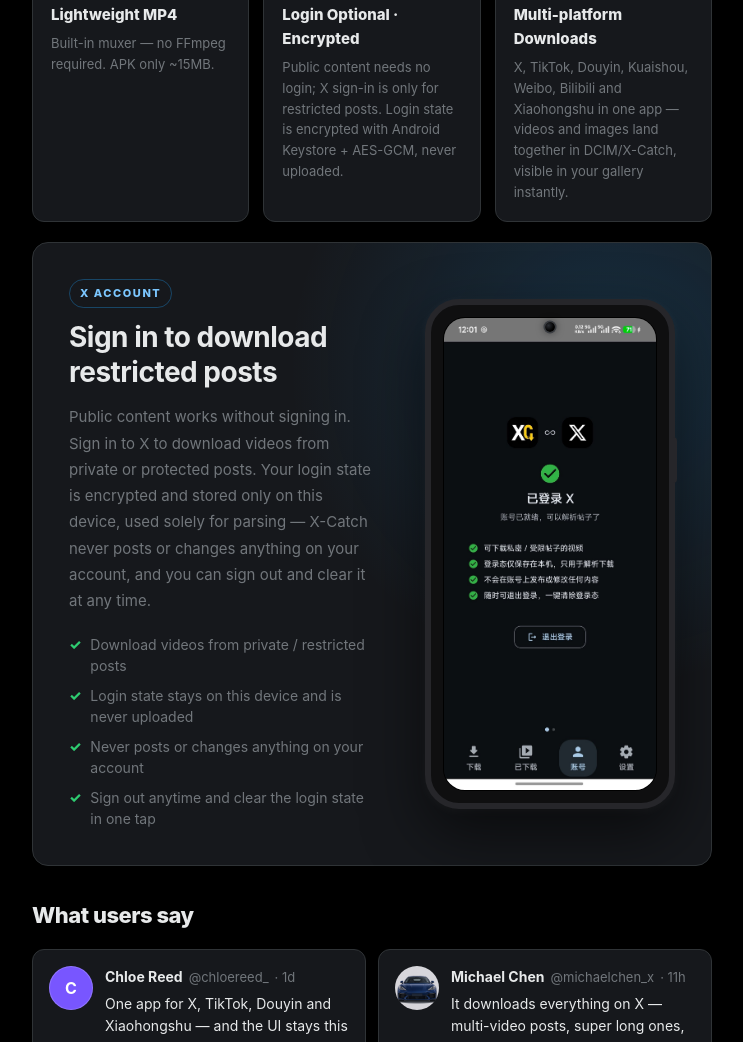
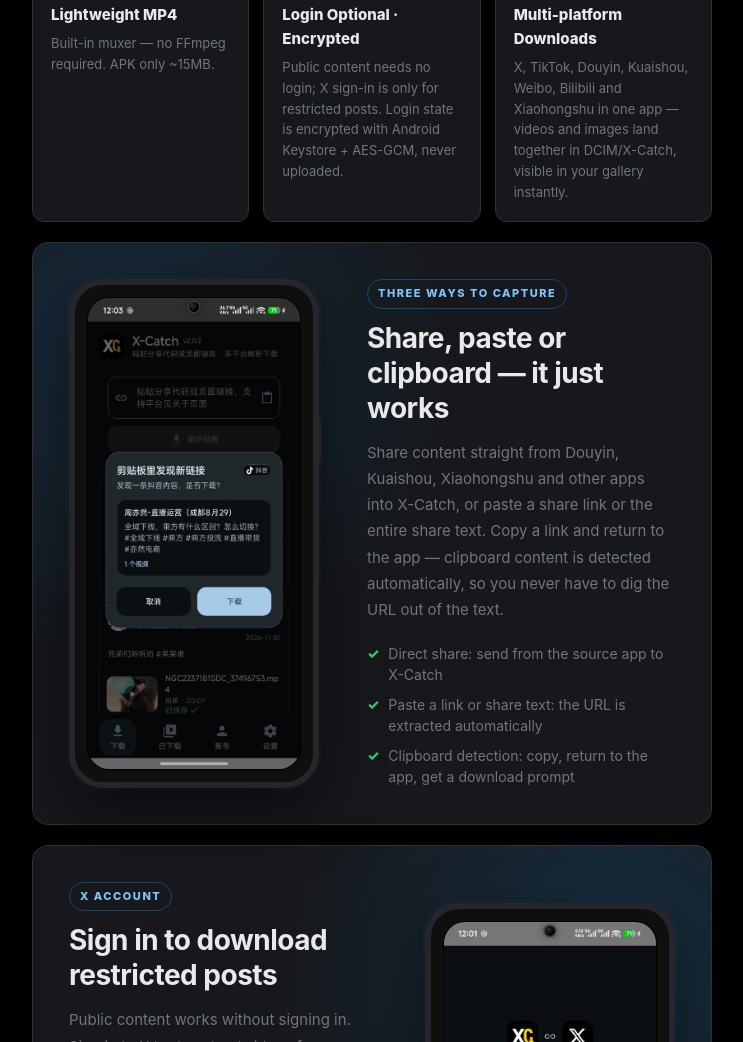
Before and after one commit to anywayhw/xcatch-website, a plain HTML site: page index.html in a window 1280 px wide. Shown: the part 1534-2576 px from the top of the page, without its empty margins (268-1011 px from the left). Drawn offline with Linux system fonts and the light colour scheme.

Commit message:
首页主图换新，剪贴板识别截图独立展示

```diff
--- a/index.html
+++ b/index.html
@@ -5,7 +5,7 @@
 <meta name="viewport" content="width=device-width, initial-scale=1.0">
 <title>X-Catch — 多平台视频与图片下载器 | Multi-platform Video &amp; Image Downloader</title>
 <meta name="description" content="X-Catch 是 Android 上的多平台视频与图片下载工具：支持 X/Twitter、TikTok、抖音、快手、微博、哔哩哔哩、小红书。粘贴分享链接即可解析并下载无水印视频与原始图片，完全免费、无广告、无需编解码器，公开内容免登录，全球 10 万+ 用户的选择。">
-<link rel="stylesheet" href="style.css?v=5">
+<link rel="stylesheet" href="style.css?v=6">
 <link rel="icon" href="assets/icons/app-icon.png">
 <script async src="https://www.googletagmanager.com/gtag/js?id=G-7H0617LCT7"></script>
 <script>
@@ -48,7 +48,7 @@
       <div class="phone-wrap">
         <div class="phone">
           <div class="phone-notch"></div>
-          <img class="phone-screen" src="assets/app-screenshot.jpg" alt="X-Catch 主界面">
+          <img class="phone-screen" src="assets/app-screenshot.jpg" alt="X-Catch 主界面 · 已保存视频">
         </div>
       </div>
     </div>
@@ -104,6 +104,26 @@
       <div class="f-icon">📁</div>
       <h3 data-i18n="f6t">支持多平台解析下载</h3>
       <p data-i18n="f6d">X、TikTok、抖音、快手、微博、哔哩哔哩、小红书一站支持；视频与图片统一保存到 DCIM/X-Catch，相册立刻可见。</p>
+    </div>
+  </section>
+
+  <!-- ============ 分享 / 粘贴 / 剪贴板识别 ============ -->
+  <section class="card capture-card">
+    <div class="phone-wrap">
+      <div class="phone">
+        <div class="phone-notch"></div>
+        <img class="phone-screen" src="assets/app-screenshot-clipboard.jpg" alt="X-Catch 从剪贴板识别到抖音分享内容">
+      </div>
+    </div>
+    <div class="capture-copy">
+      <span class="capture-eyebrow" data-i18n="capEyebrow">三种识别方式</span>
+      <h2 data-i18n="capTitle">分享、粘贴、剪贴板，都能识别</h2>
+      <p data-i18n="capDesc">从抖音、快手、小红书等 App 直接把内容分享到 X-Catch；也可以粘贴分享链接或整段分享代码。复制链接后回到 App，剪贴板里的内容还会自动识别，不用手动从文案里找链接。</p>
+      <ul class="account-points">
+        <li data-i18n="capP1">直接分享：从源 App 分享到 X-Catch</li>
+        <li data-i18n="capP2">粘贴链接 / 分享代码：混在整段文案里也能提取</li>
+        <li data-i18n="capP3">剪贴板识别：复制后回到 App 自动提示下载</li>
+      </ul>
     </div>
   </section>
 
@@ -174,6 +194,12 @@
       f4t: "轻量合成 MP4", f4d: "内置合成引擎，无需 FFmpeg，APK 仅约 15MB。",
       f5t: "登录可选 · 加密保存", f5d: "公开内容免登录；X 登录仅用于受限内容，登录态经 Android Keystore + AES-GCM 加密，永不上传。",
       f6t: "支持多平台解析下载", f6d: "X、TikTok、抖音、快手、微博、哔哩哔哩、小红书一站支持；视频与图片统一保存到 DCIM/X-Catch，相册立刻可见。",
+      capEyebrow: "三种识别方式",
+      capTitle: "分享、粘贴、剪贴板，都能识别",
+      capDesc: "从抖音、快手、小红书等 App 直接把内容分享到 X-Catch；也可以粘贴分享链接或整段分享代码。复制链接后回到 App，剪贴板里的内容还会自动识别，不用手动从文案里找链接。",
+      capP1: "直接分享：从源 App 分享到 X-Catch",
+      capP2: "粘贴链接 / 分享代码：混在整段文案里也能提取",
+      capP3: "剪贴板识别：复制后回到 App 自动提示下载",
       acctEyebrow: "X 账号登录",
       acctTitle: "登录后，受限内容也能下载",
       acctDesc: "公开内容免登录即可解析。登录 X 账号后，可以下载私密或受保护帖子的视频；登录态仅加密保存在本机，只用于解析，不会在你的账号上发布或修改任何内容，随时可退出并一键清除。",
@@ -214,6 +240,12 @@
       f4t: "Lightweight MP4", f4d: "Built-in muxer — no FFmpeg required. APK only ~15MB.",
       f5t: "Login Optional · Encrypted", f5d: "Public content needs no login; X sign-in is only for restricted posts. Login state is encrypted with Android Keystore + AES-GCM, never uploaded.",
       f6t: "Multi-platform Downloads", f6d: "X, TikTok, Douyin, Kuaishou, Weibo, Bilibili and Xiaohongshu in one app — videos and images land together in DCIM/X-Catch, visible in your gallery instantly.",
+      capEyebrow: "THREE WAYS TO CAPTURE",
+      capTitle: "Share, paste or clipboard — it just works",
+      capDesc: "Share content straight from Douyin, Kuaishou, Xiaohongshu and other apps into X-Catch, or paste a share link or the entire share text. Copy a link and return to the app — clipboard content is detected automatically, so you never have to dig the URL out of the text.",
+      capP1: "Direct share: send from the source app to X-Catch",
+      capP2: "Paste a link or share text: the URL is extracted automatically",
+      capP3: "Clipboard detection: copy, return to the app, get a download prompt",
       acctEyebrow: "X ACCOUNT",
       acctTitle: "Sign in to download restricted posts",
       acctDesc: "Public content works without signing in. Sign in to X to download videos from private or protected posts. Your login state is encrypted and stored only on this device, used solely for parsing — X-Catch never posts or changes anything on your account, and you can sign out and clear it at any time.",
--- a/style.css
+++ b/style.css
@@ -186,7 +186,21 @@ a:hover { text-decoration: underline; }
   box-shadow: var(--shadow);
 }
 
-.account-eyebrow {
+.capture-card {
+  display: grid;
+  grid-template-columns: 250px minmax(0, 1fr);
+  gap: 48px;
+  align-items: center;
+  padding: 36px;
+  margin: 20px 0;
+  background:
+    radial-gradient(circle at 15% 20%, rgba(29, 155, 240, 0.16), transparent 42%),
+    var(--card);
+  box-shadow: var(--shadow);
+}
+
+.account-eyebrow,
+.capture-eyebrow {
   display: inline-flex;
   align-items: center;
   padding: 5px 10px;
@@ -199,14 +213,16 @@ a:hover { text-decoration: underline; }
   text-transform: uppercase;
 }
 
-.account-copy h2 {
+.account-copy h2,
+.capture-copy h2 {
   margin: 12px 0 14px;
   font-size: 28px;
   line-height: 1.25;
   letter-spacing: -0.5px;
 }
 
-.account-copy p {
+.account-copy p,
+.capture-copy p {
   margin: 0;
   max-width: 620px;
   color: var(--text-dim);
@@ -420,6 +436,9 @@ footer a:hover { color: var(--accent); }
   .phone-wrap { margin-top: 8px; }
   .account-card { grid-template-columns: 1fr; gap: 30px; padding: 24px; }
   .account-copy h2 { font-size: 24px; }
+  .capture-card { grid-template-columns: 1fr; gap: 30px; padding: 24px; }
+  .capture-copy { order: -1; }
+  .capture-copy h2 { font-size: 24px; }
 }
 @media (max-width: 480px) {
   .hero-text h1 { font-size: 32px; }
```
Also changed, not shown: assets/app-screenshot-clipboard.jpg (added), assets/app-screenshot.jpg.
